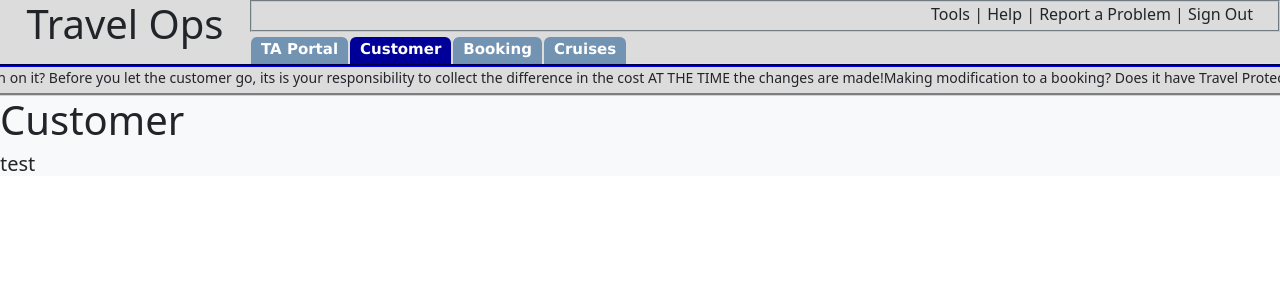
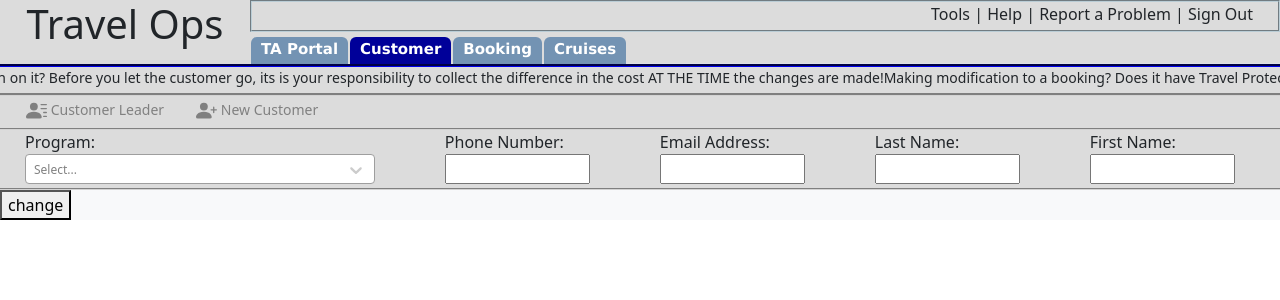
Before and after one commit to cwilliamson29/travel-ops, a React (Create React App) app: page / in a window 1280 px wide. Both pictures are taken after a click on the link "Customer". Shown: the top 300 px of the page. Built offline with nearby package versions, Linux system fonts and the light colour scheme.

Commit message:
working on customer tab

```diff
--- a/package.json
+++ b/package.json
@@ -11,7 +11,9 @@
     "react": "^18.2.0",
     "react-dom": "^18.2.0",
     "react-fast-marquee": "^1.3.5",
+    "react-icons": "^4.4.0",
     "react-scripts": "5.0.1",
+    "react-select": "^5.4.0",
     "uniqid": "^5.4.0",
     "web-vitals": "^2.1.4"
   },
--- /dev/null
+++ b/src/assets/css/customer.css
@@ -0,0 +1,52 @@
+/*********Customer Buttons***********/
+.customerButtons {
+	width: 100%;
+	background-color: #dcdcdc;
+	display: flex;
+	padding-bottom: 4px;
+	border-bottom: 2px groove lightgray;
+}
+.searchActive {
+	color: black;
+}
+.searchInActive {
+	color: grey;
+}
+.custLead {
+	margin-left: 23px;
+	font-size: 14px;
+	padding: 3px;
+}
+.custNew {
+	margin-left: 26px;
+	font-size: 14px;
+	padding: 3px;
+}
+.custBtn {
+	margin-left: 20px;
+	font-size: 14px;
+	border-radius: 6px;
+}
+/*********Customer Search***********/
+.customerSearchContainer {
+	min-width: 1280px;
+	width: 100%;
+	background-color: #dcdcdc;
+	display: flex;
+	justify-content: space-between;
+	padding-left: 25px;
+	padding-right: 45px;
+	padding-bottom: 4px;
+	border-bottom: 2px groove lightgray;
+}
+.searchSelect {
+	width: 350px;
+	font-size: 12px;
+}
+.searchInput {
+	display: flex;
+	flex-direction: column;
+	margin-left: 25px;
+	min-width: 100px;
+	width: 12%;
+}
--- a/src/components/customer.jsx
+++ b/src/components/customer.jsx
@@ -1,10 +1,20 @@
+import '../assets/css/customer.css';
+import { useState } from 'react';
 import { Row, Label, TabPane } from 'reactstrap';
+import { BsPersonLinesFill, BsPersonPlusFill } from 'react-icons/bs';
+import SearchButtons from './utils/customerTab/customerSearchButtons';
+import CustomerSearch from './utils/customerTab/customerSearch';
 
 export default function Customer() {
+	const [search, setSearch] = useState(false);
+	const toggle = () => {
+		setSearch(!search);
+	};
 	return (
 		<TabPane tabId="2">
-			<h1>Customer</h1>
-			<h5>test</h5>
+			<SearchButtons search={search} />
+			<CustomerSearch />
+			<button onClick={toggle}>change</button>
 		</TabPane>
 	);
 }
--- /dev/null
+++ b/src/components/utils/customerTab/customerSearch.jsx
@@ -0,0 +1,72 @@
+import '../../../assets/css/customer.css';
+import { useState } from 'react';
+import Select from 'react-select';
+
+export default function CustomerSearch() {
+	const [selection, setSelection] = useState(null);
+	const [isClearable, setIsClearable] = useState(true);
+
+	const options = [
+		{ value: 'MYCRUISESITE.COM', label: 'MYCRUISESITE.COM' },
+		{ value: 'MYCRUISEPLANNER.COM', label: 'MYCRUISEPLANNER.COM' },
+		{ value: 'MYCRUISEVACATION.COM', label: 'MYCRUISEVACATION.COM' },
+	];
+	const customStyles = {
+		control: (provided, state) => ({
+			...provided,
+			background: '#fff',
+			borderColor: '#9e9e9e',
+			minHeight: '30px',
+			height: '30px',
+			boxShadow: state.isFocused ? null : null,
+		}),
+
+		valueContainer: (provided, state) => ({
+			...provided,
+			height: '30px',
+			padding: '0 6px',
+		}),
+
+		input: (provided, state) => ({
+			...provided,
+			margin: '0px',
+		}),
+		indicatorSeparator: (state) => ({
+			display: 'none',
+		}),
+		indicatorsContainer: (provided, state) => ({
+			...provided,
+			height: '30px',
+		}),
+	};
+
+	const handleChange = (e) => {
+		setSelection(e);
+		console.log(e.value);
+	};
+
+	return (
+		<div className="customerSearchContainer">
+			<div>
+				<label htmlFor="program">Program:</label>
+				<Select className="searchSelect basic-single" classNamePrefix="select" name="program" value={selection} onChange={handleChange} options={options} styles={customStyles} isClearable={isClearable} />
+			</div>
+			<div className="searchInput">
+				<label htmlFor="phone">Phone Number:</label>
+				<input type="phone" />
+			</div>
+			<div className="searchInput">
+				<label htmlFor="email">Email Address:</label>
+				<input type="text" />
+			</div>
+			<div className="searchInput">
+				<label htmlFor="email">Last Name:</label>
+				<input type="text" />
+			</div>
+			<div className="searchInput">
+				<label htmlFor="email">First Name:</label>
+				<input type="text" />
+			</div>
+		</div>
+	);
+}
--- /dev/null
+++ b/src/components/utils/customerTab/customerSearchButtons.jsx
@@ -0,0 +1,28 @@
+import '../../../assets/css/customer.css';
+import { BsPersonLinesFill, BsPersonPlusFill } from 'react-icons/bs';
+
+export default function SearchButtons({ search }) {
+	if (!search) {
+		return (
+			<div className="customerButtons">
+				<div className="custLead searchInActive">
+					<BsPersonLinesFill size="1.5em" /> Customer Leader
+				</div>
+				<div className="custNew searchInActive">
+					<BsPersonPlusFill size="1.5em" /> New Customer
+				</div>
+			</div>
+		);
+	} else {
+		return (
+			<div className="customerButtons">
+				<button className="custBtn searchActive">
+					<BsPersonLinesFill size="1.5em" /> Customer Leader
+				</button>
+				<button className="custBtn searchActive">
+					<BsPersonPlusFill size="1.5em" /> New Customer
+				</button>
+			</div>
+		);
+	}
+}
```
Also changed, not shown: src/data/customerData.jsx (+14 -14 lines), 1 other file (tests, documents, lock files or other folders).
